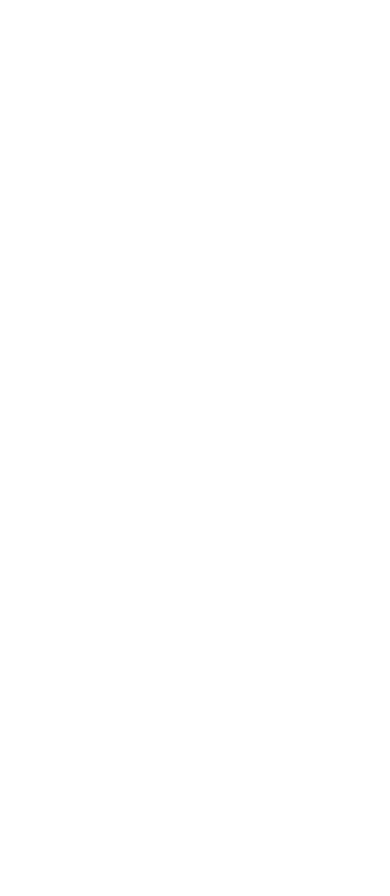
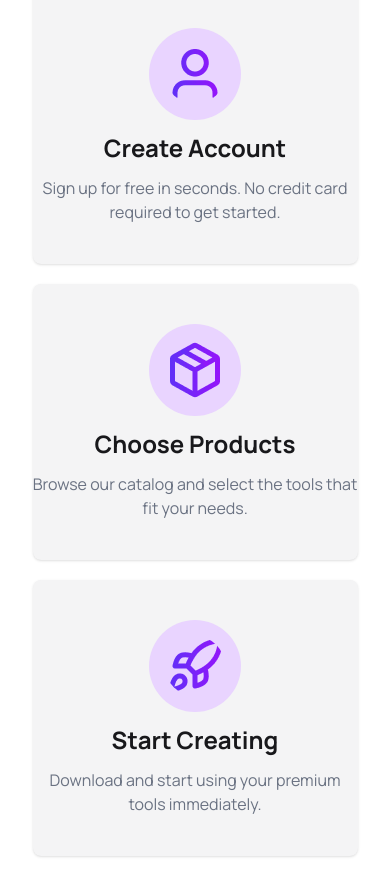
Before and after one commit to salman-ibn-riyaj/assignment-6, a React (Vite) app: page / in a window 390 px wide. Shown: the part 1520-2416 px from the top of the page. Before the commit the page ends 1368 px from the top, so only its background shows below. Built offline with nearby package versions, Linux system fonts and the light colour scheme.

Commit message:
get started section made and made responsive

```diff
--- a/src/App.jsx
+++ b/src/App.jsx
@@ -1,4 +1,5 @@
 import './App.css'
+import GetStartedSection from './components/GetStartedSection'
 import HeroSection from './components/HeroSection'
 import Navbar from './components/Navbar'
 import StateSection from './components/StateSection'
@@ -11,6 +12,7 @@
       <Navbar></Navbar>
       <HeroSection></HeroSection>
       <StateSection></StateSection>
+      <GetStartedSection></GetStartedSection>
     </>
   )
 }
--- /dev/null
+++ b/src/components/GetStartedSection.jsx
@@ -0,0 +1,50 @@
+import React from 'react';
+import userPng from '../assets/user.png';
+import packageImg from '../assets/package.png'
+import rocketImg from '../assets/rocket.png'
+
+const GetStartedSection = () => {
+    return (
+        <div className='w-10/12 mx-auto mb-15'>
+            <div className='text-center mb-10'>
+                <h2 className='text-3xl font-bold mb-4'>Get Started in 3 Steps</h2>
+                <p className='text-gray-400'>Start using premium digital tools in minutes, not hours.</p>
+            </div>
+
+            <div className='card-section grid grid-cols-1 md:grid-cols-2 lg:grid-cols-3 gap-5'>
+                <div className='card text-center space-y-3 shadow py-10 bg-zinc-100'>
+                    <div className='flex justify-center'>
+                        <img className='bg-purple-200 rounded-[50%] p-4' src={userPng} alt="" />
+                    </div>
+
+                    <h3 className='font-bold text-2xl'>Create Account</h3>
+
+                    <p className='text-gray-500'>Sign up for free in seconds. No credit card required to get started.</p>
+                </div>
+
+
+                <div className='card text-center space-y-3 shadow py-10 bg-zinc-100'>
+                    <div className='flex justify-center'>
+                        <img className='bg-purple-200 rounded-[50%] p-4' src={packageImg} alt="" />
+                    </div>
+
+                    <h3 className='font-bold text-2xl'>Choose Products</h3>
+
+                    <p className='text-gray-500'>Browse our catalog and select the tools that fit your needs.</p>
+                </div>
+                <div className='card text-center space-y-3 shadow py-10 bg-zinc-100'>
+                    <div className='flex justify-center'>
+                        <img className='bg-purple-200 rounded-[50%] p-4' src={rocketImg} alt="" />
+                    </div>
+
+                    <h3 className='font-bold text-2xl'>Start Creating</h3>
+
+                    <p className='text-gray-500'>Download and start using your premium tools immediately.</p>
+                </div>
+
+            </div>
+        </div>
+    );
+};
+
+export default GetStartedSection;
```
